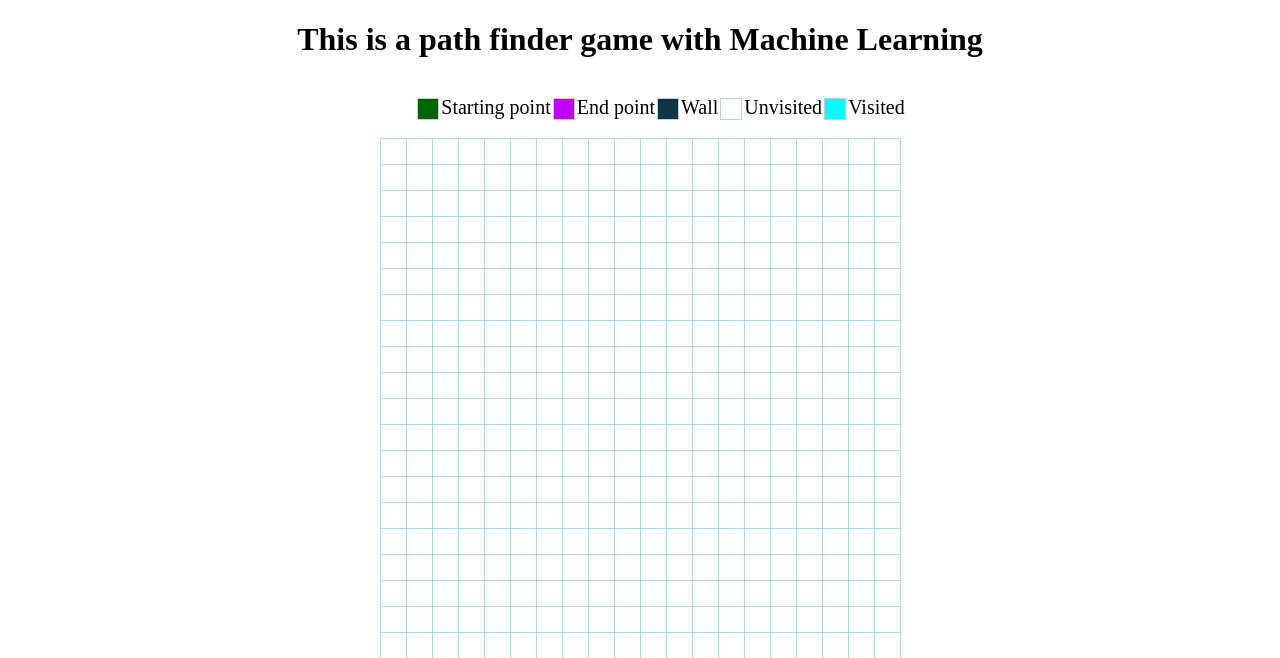
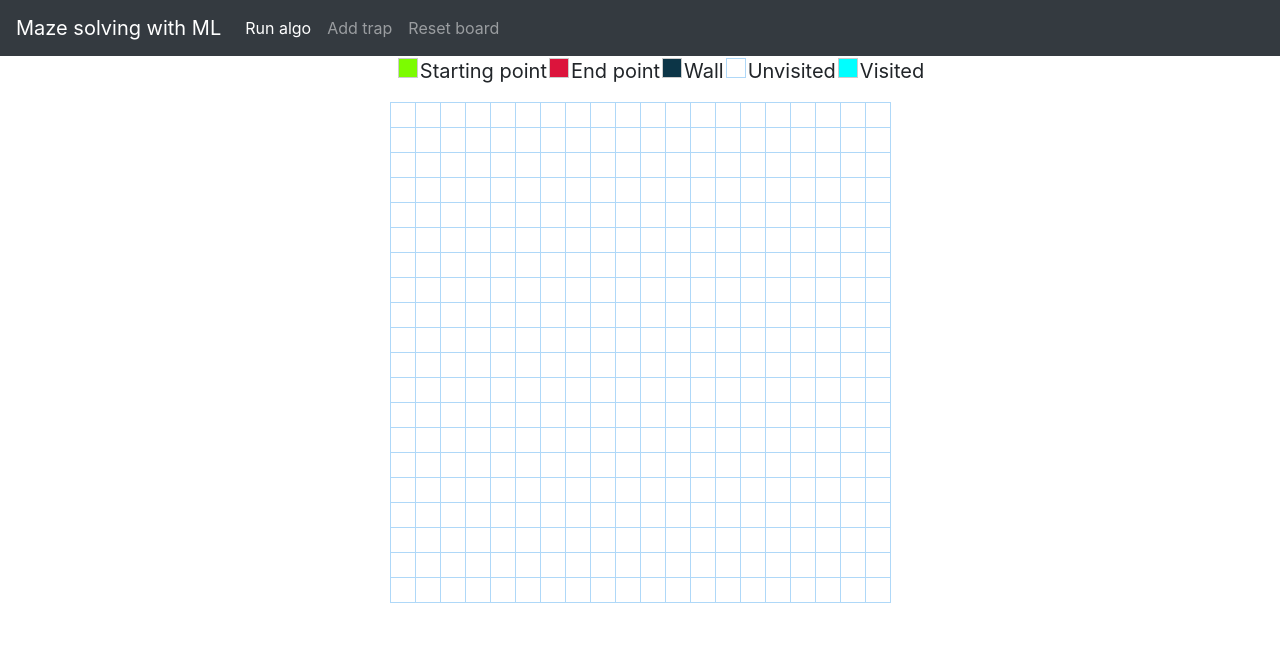
Before and after one commit to chriscruz-1/Remy_Maze_Solver, a Django app: page / in a window 1280 px wide. Shown: the top 658 px of the page. Run offline with Django 3.2, Linux system fonts and the light colour scheme; some libraries are stand-ins or nearby versions.

Commit message:
Added menu bar. Can reset maze. Need to implement run algo and add trap

```diff
--- a/maze/pathfinder/static/css/style.css
+++ b/maze/pathfinder/static/css/style.css
@@ -22,8 +22,8 @@ table {
 .legend li { float: left; list-style: none; font-size: 20px;}
 .legend span { border: 1px solid #ccc; float: left; width: 20px; height: 20px; margin: 2px; }
 /* your colors */
-.legend .start-pt { background-color: rgb(0,100,0); }
-.legend .end-pt { background-color: rgb(190, 0, 254); font-size: 10px;}
+.legend .start-pt { background-color: rgb(124,252,0); }
+.legend .end-pt { background-color: rgb(220, 20, 60); font-size: 10px;}
 .legend .wall-lg { background-color:rgb(12, 53, 71); font-size: 10px; }
 .legend .unvisited { border: 1px solid rgb(175, 216, 248); background-color:white; font-size: 10px; }
 .legend .visited { background-color: #00ffff; font-size: 10px;}
@@ -37,6 +37,10 @@ table {
     animation-iteration-count: 1;
     animation-fill-mode: forwards;
     animation-play-state: running;
+}
+
+@keyframes placeTrapInitial {
+
 }
 
 @keyframes wallAnimation {
--- a/maze/pathfinder/templates/pathfinder/index.html
+++ b/maze/pathfinder/templates/pathfinder/index.html
@@ -13,6 +13,9 @@
         <meta name="description" content="">
         <meta name="viewport" content="width=device-width, initial-scale=1">
         <link rel="stylesheet" href="{% static 'css/style.css' %}">
+        <link rel="stylesheet" href="https://stackpath.bootstrapcdn.com/bootstrap/4.3.1/css/bootstrap.min.css" integrity="sha384-ggOyR0iXCbMQv3Xipma34MD+dH/1fQ784/j6cY/iJTQUOhcWr7x9JvoRxT2MZw1T" crossorigin="anonymous">
+        <script src="https://code.jquery.com/jquery-3.5.1.slim.min.js" integrity="sha384-DfXdz2htPH0lsSSs5nCTpuj/zy4C+OGpamoFVy38MVBnE+IbbVYUew+OrCXaRkfj" crossorigin="anonymous"></script>
+        <script src="https://cdn.jsdelivr.net/npm/bootstrap@4.5.3/dist/js/bootstrap.bundle.min.js" integrity="sha384-ho+j7jyWK8fNQe+A12Hb8AhRq26LrZ/JpcUGGOn+Y7RsweNrtN/tE3MoK7ZeZDyx" crossorigin="anonymous"></script>
     </head>
     <body>
         <!--[if lt IE 7]>
@@ -20,7 +23,25 @@
         <![endif]-->
         <body>
 
-            <h1>This is a path finder game with Machine Learning</h1>
+            <nav class="navbar navbar-expand-lg navbar-dark bg-dark">
+                <a class="navbar-brand" href="#">Maze solving with ML</a>
+                <button class="navbar-toggler" type="button" data-toggle="collapse" data-target="#navbarNav" aria-controls="navbarNav" aria-expanded="false" aria-label="Toggle navigation">
+                  <span class="navbar-toggler-icon"></span>
+                </button>
+                <div class="collapse navbar-collapse" id="navbarNav">
+                  <ul class="navbar-nav">
+                    <li class="nav-item active">
+                      <a class="nav-link" href="#">Run algo <span class="sr-only">(current)</span></a>
+                    </li>
+                    <li class="nav-item">
+                      <a class="nav-link" href="#">Add trap</a>
+                    </li>
+                    <li class="nav-item">
+                      <a class="nav-link" href="http://127.0.0.1:8000/">Reset board</a>
+                    </li>
+                  </ul>
+                </div>
+              </nav>
 
             <div class="wrapper" style="display:flex; justify-content: center;">
                 <ul class="legend">
```
